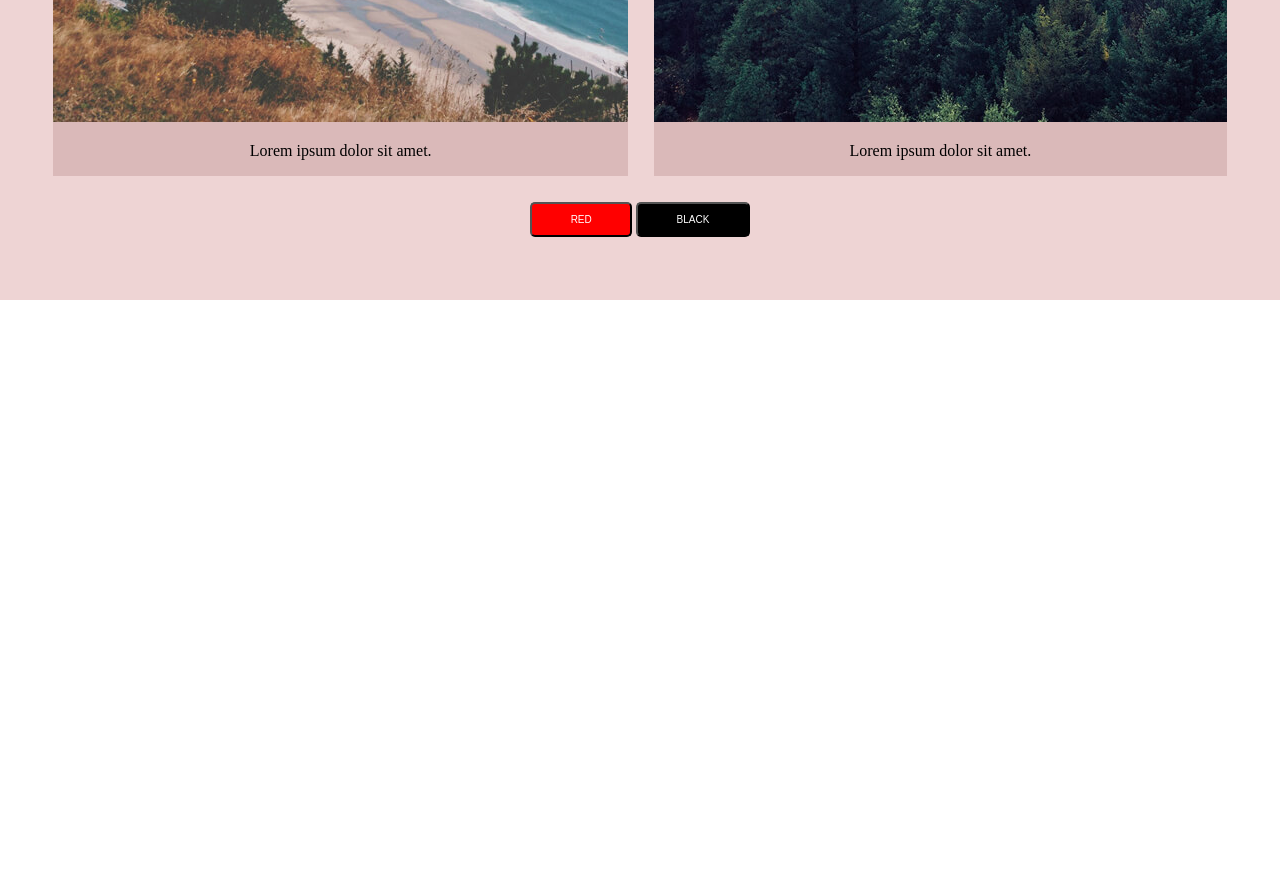
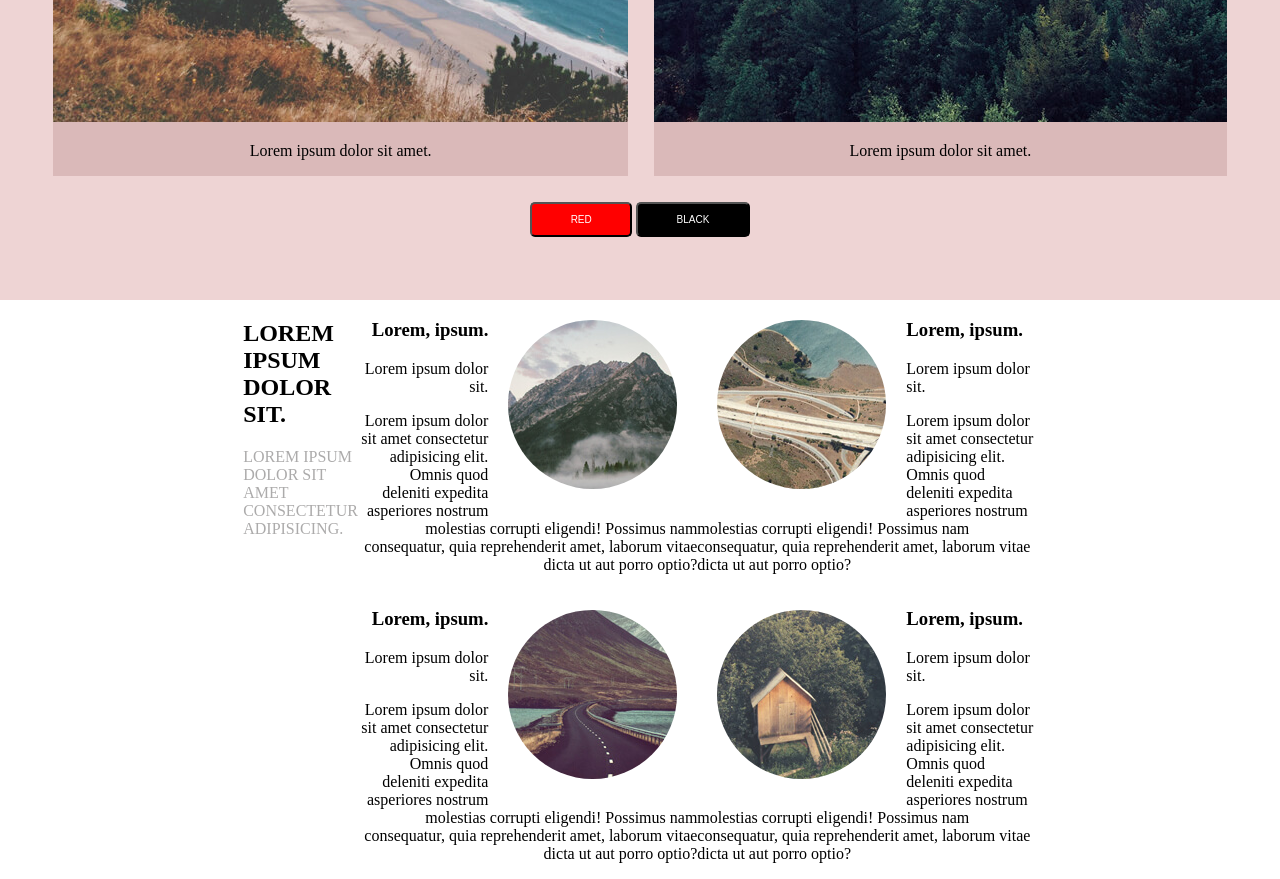
Before and after one commit to herediat/spatial-sass-scss, a website: page index.html in a window 1280 px wide. Shown: the part 1631-2510 px from the top of the page. Before the commit the page ends 1931 px from the top, so only its background shows below. Drawn offline with Linux system fonts and the light colour scheme.

Commit message:
Section3 done

```diff
--- a/index.html
+++ b/index.html
@@ -102,6 +102,71 @@
         </div>
     </section>
 
+<!-- --------------------Section3 -------------------------->
+<section class="section3">
+    <div class="mauris">
+        <h2>
+            Lorem ipsum dolor sit.
+        </h2>
+        <p>Lorem ipsum dolor sit amet consectetur adipisicing.</p>
+    </div>
+    <div class="container">
+        <div class="mont_driveway">
+        <div class="ballpic1">
+            <img src="./public/images/pic04.jpg" alt="montains">
+            <h3>
+                Lorem, ipsum.
+            </h3>
+            <p>
+                Lorem ipsum dolor sit.
+            </p>
+            <p>
+                Lorem ipsum dolor sit amet consectetur adipisicing elit. Omnis quod deleniti expedita asperiores nostrum molestias corrupti eligendi! Possimus nam consequatur, quia reprehenderit amet, laborum vitae dicta ut aut porro optio?
+            </p>
+        </div>
+            <div class="ballpic2">
+                <img src="./public/images/pic05.jpg" alt="driveway">
+                <h3>
+                    Lorem, ipsum.
+                </h3>
+                <p>
+                    Lorem ipsum dolor sit.
+                </p>
+                <p>
+                    Lorem ipsum dolor sit amet consectetur adipisicing elit. Omnis quod deleniti expedita asperiores nostrum molestias corrupti eligendi! Possimus nam consequatur, quia reprehenderit amet, laborum vitae dicta ut aut porro optio?
+                </p>
+            </div>
+        </div>
+        <div class="lilbridge">
+            <div class="ballpic3">
+                <img src="./public/images/pic06.jpg" alt="bridge">
+                <h3>
+                    Lorem, ipsum.
+                </h3>
+                <p>
+                    Lorem ipsum dolor sit.
+                </p>
+                <p>
+                    Lorem ipsum dolor sit amet consectetur adipisicing elit. Omnis quod deleniti expedita asperiores nostrum molestias corrupti eligendi! Possimus nam consequatur, quia reprehenderit amet, laborum vitae dicta ut aut porro optio?
+                </p>
+            </div>
+            <div class="ballpic4">
+                <img src="./public/images/pic07.jpg" alt="lilhouse">
+                <h3>
+                    Lorem, ipsum.
+                </h3>
+                <p>
+                    Lorem ipsum dolor sit.
+                </p>
+                <p>
+                    Lorem ipsum dolor sit amet consectetur adipisicing elit. Omnis quod deleniti expedita asperiores nostrum molestias corrupti eligendi! Possimus nam consequatur, quia reprehenderit amet, laborum vitae dicta ut aut porro optio?
+                </p>
+            </div>
+        </div>
+        </div>
+</section>
+
+<!-- ---------------------Section4-------------------- -->
+
 </body>
-
 </html>
--- a/src/sass/modules/_section3.sass
+++ b/src/sass/modules/_section3.sass
@@ -0,0 +1,44 @@
+.section3
+    margin-left: 19%
+    margin-right: 19%
+    height: 70vh
+    display: flex
+.mauris
+    text-align: start
+    h2
+        text-transform: uppercase
+    p
+        text-transform: uppercase
+        color: #acabab
+.mont_driveway
+    display: flex
+    .ballpic1
+        img
+            border-radius: 100%
+            float: right
+            margin: 20px 20px
+        h3
+            text-align: end
+        p
+            text-align: end
+    .ballpic2
+        img
+            border-radius: 100%
+            float: left
+            margin: 20px 20px
+.lilbridge
+    display: flex
+    .ballpic3
+        img
+            border-radius: 100%
+            float: right
+            margin: 20px 20px
+        h3
+            text-align: end
+        p
+            text-align: end
+    .ballpic4
+        img
+            border-radius: 100%
+            float: left
+            margin: 20px 20px
```
Also changed, not shown: public/css/app.css, 1 other file.
